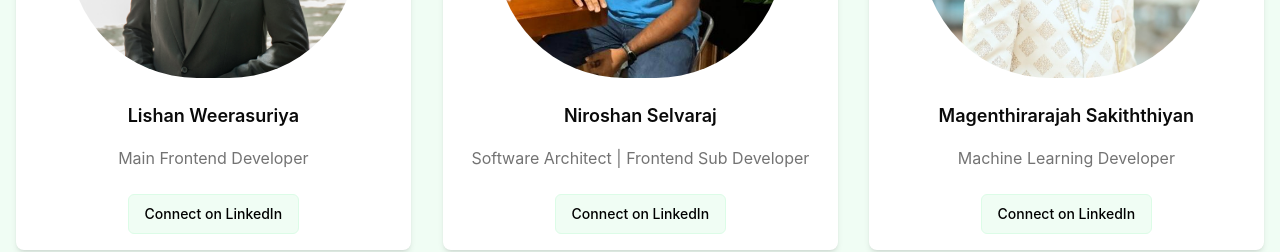
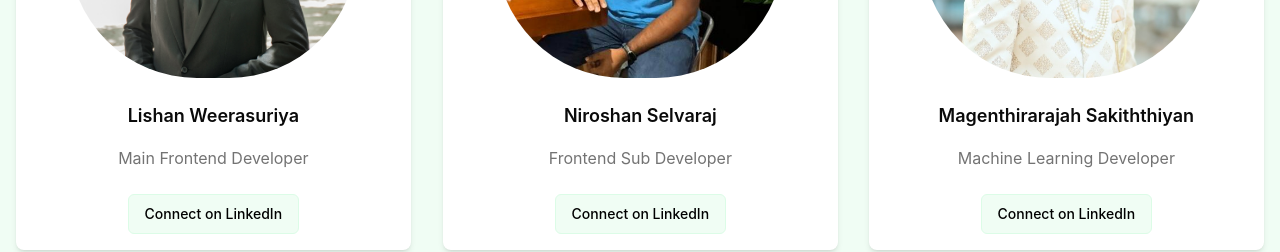
Before and after one commit to LishanR/FarmSync-Web, a React (Vite) app: page / in a window 1280 px wide. Shown: the part 3080-3332 px from the top of the page. Built offline with nearby package versions, Linux system fonts and the light colour scheme.

Commit message:
chore: Updated Team Member Card

```diff
--- a/src/App.jsx
+++ b/src/App.jsx
@@ -252,7 +252,7 @@ function App() {
 						<AnimatedCard>
 							<TeamMemberCard
 								name="Niroshan Selvaraj"
-								role="Software Architect | Frontend Sub Developer"
+								role="Frontend Sub Developer"
 								image={niroshanImg}
 								linkedinProfile={
 									"https://www.linkedin.com/in/niroshanselvaraj/"
```
